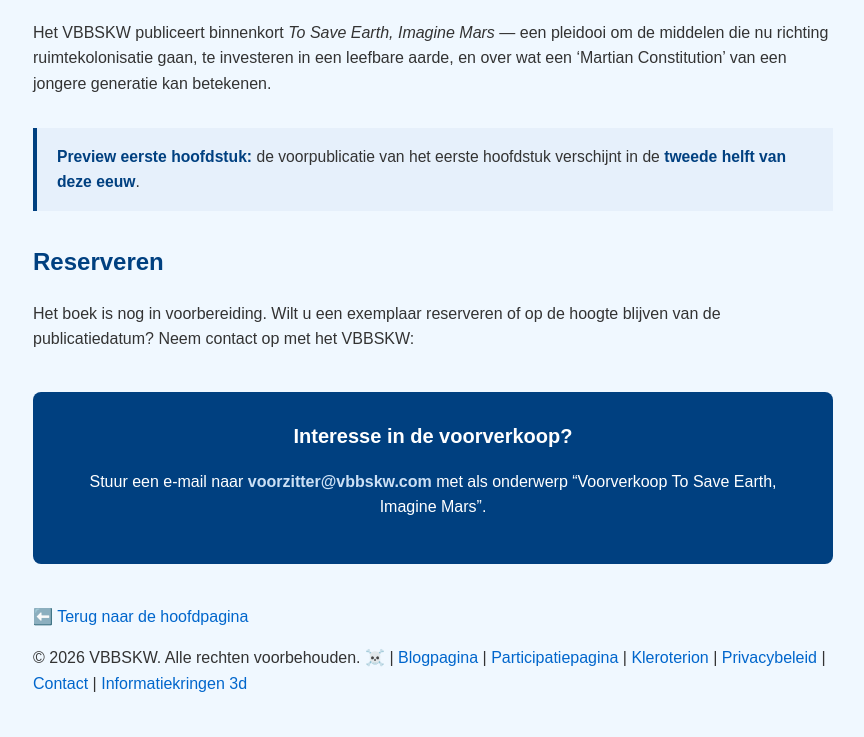
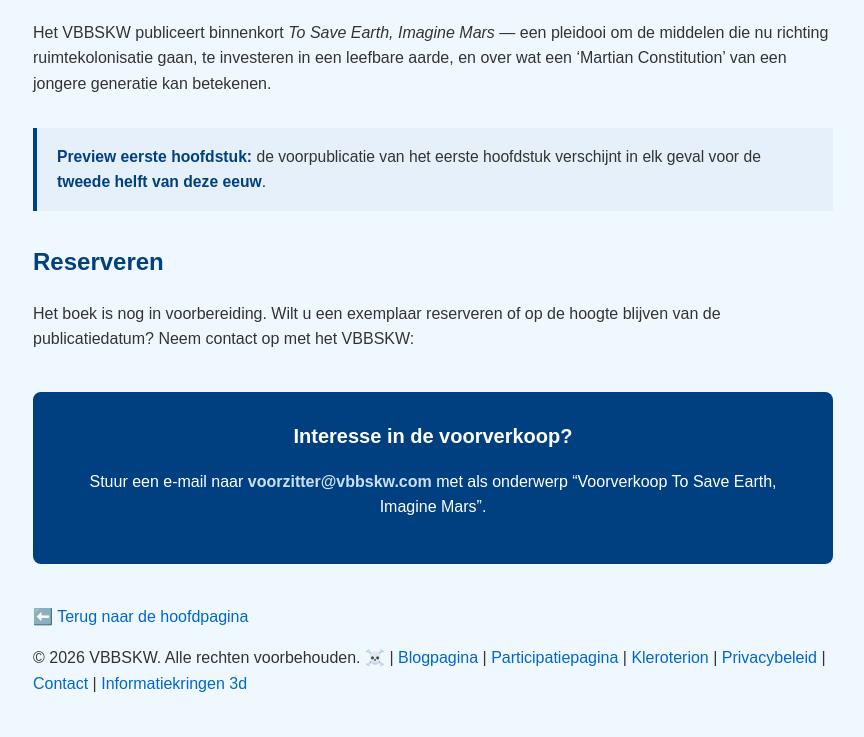
Before and after one commit to Klikblitser/VBBSKW, a Jekyll site: the page built from to-save-earth-imagine-mars.html, in a window 1280 px wide. Shown: the part 416-1153 px from the top of the page, without its empty margins (207-1071 px from the left). Built offline with Jekyll 4.4.1, drawn with Linux system fonts in a browser that asks for light colours.

Commit message:
voorverkoop

```diff
--- a/to-save-earth-imagine-mars.html
+++ b/to-save-earth-imagine-mars.html
@@ -131,7 +131,7 @@
 
 <div class="notice">
   <strong>Preview eerste hoofdstuk:</strong> de voorpublicatie van het eerste hoofdstuk verschijnt
-  in de <strong>tweede helft van deze eeuw</strong>.
+  in elk geval voor de <strong>tweede helft van deze eeuw</strong>.
 </div>
 
 <h2>Reserveren</h2>
```
